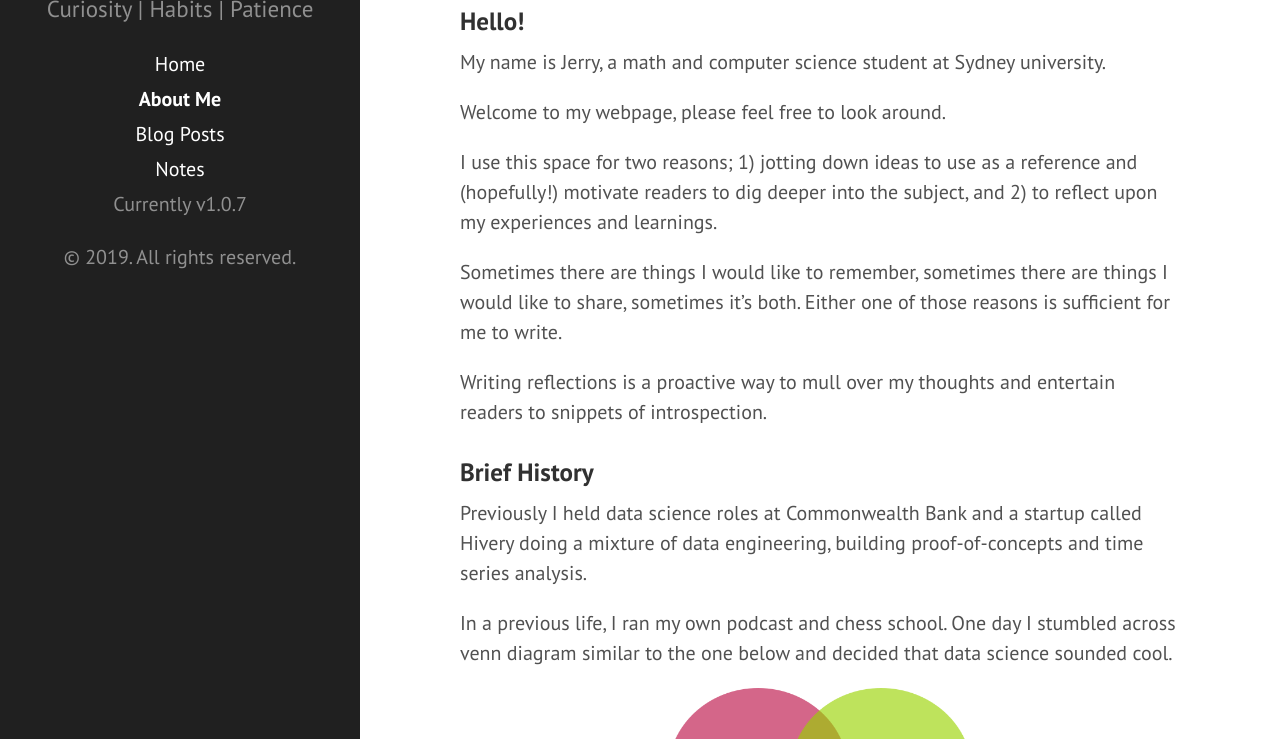
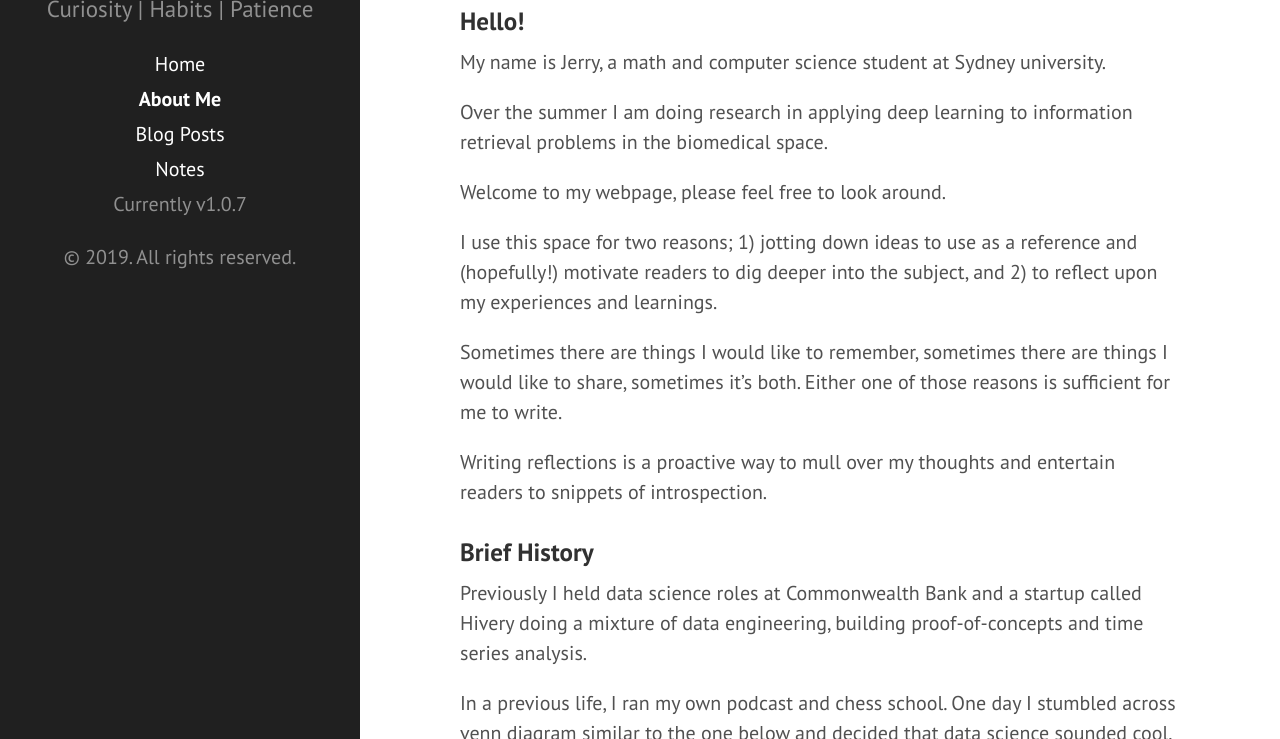
Before and after one commit to jerry-ye-xu/jerry-ye-xu.github.io, a Jekyll site: the page built from about.md, in a window 1280 px wide and 900 px high, scrolled down 576 px, cut to the strip 161-900 px from the top of the window. Built offline with Jekyll 4.4.1, drawn with Linux system fonts in a browser that asks for light colours.

Commit message:
update about data61

```diff
--- a/about.md
+++ b/about.md
@@ -19,6 +19,8 @@ toc: False
 ### Hello!
 
 My name is Jerry, a math and computer science student at Sydney university.
+
+Over the summer I am doing research in applying deep learning to information retrieval problems in the biomedical space.
 
 Welcome to my webpage, please feel free to look around.
 
```
